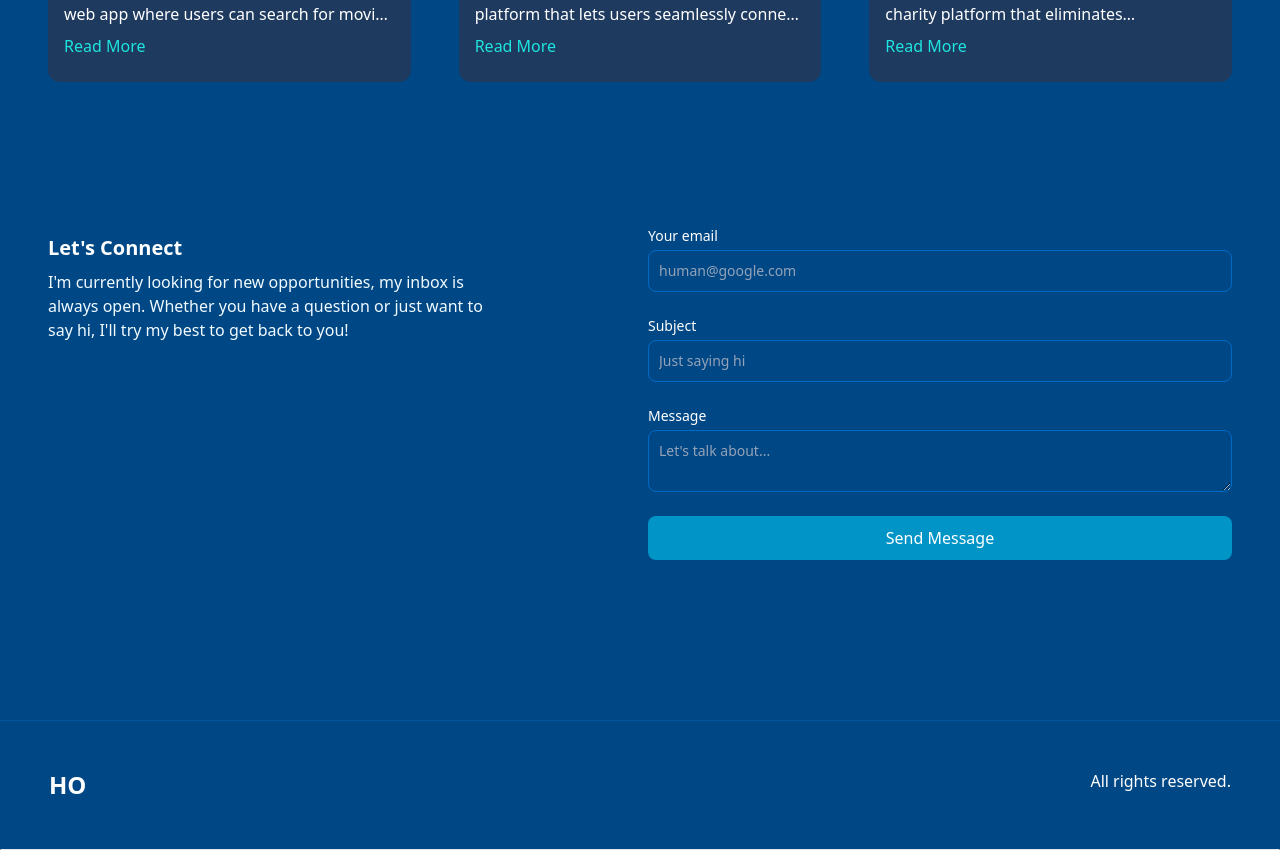
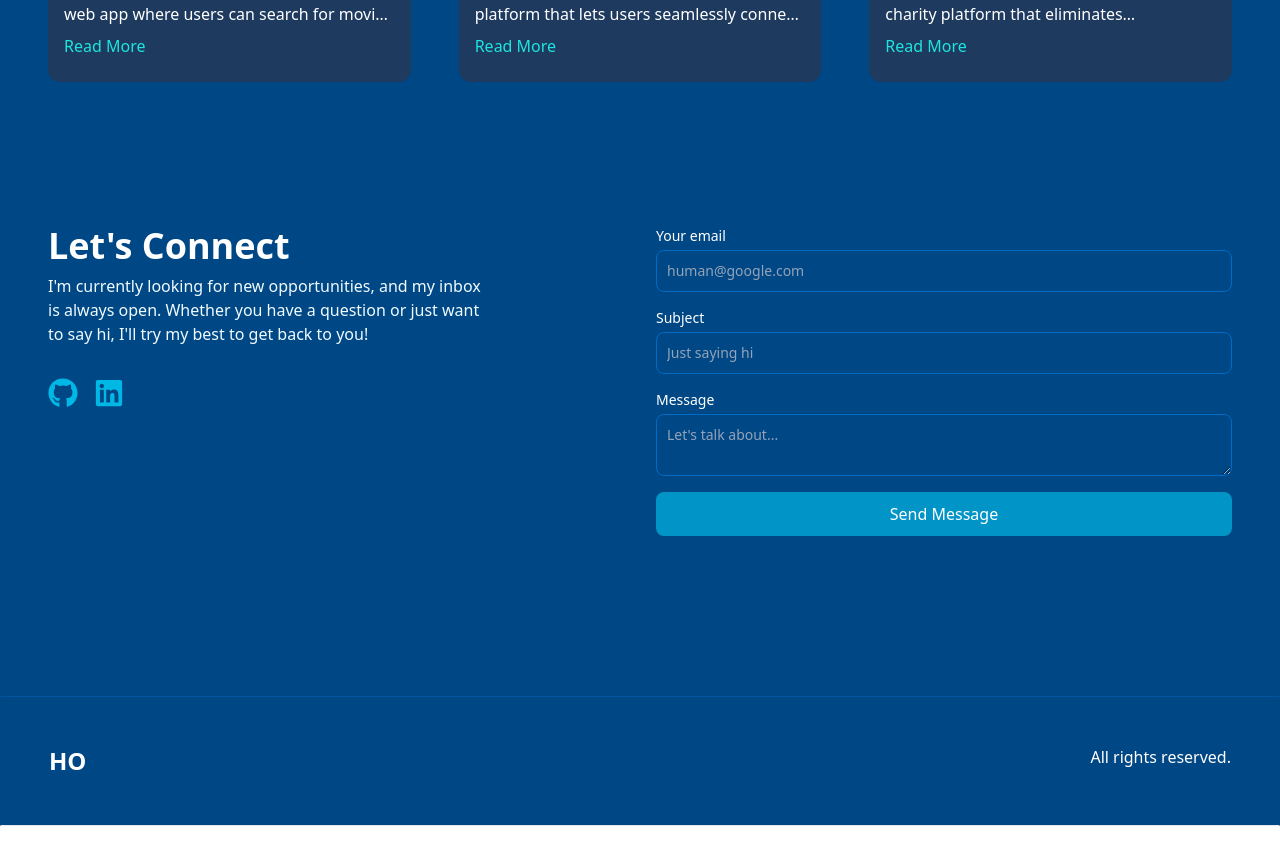
Before and after one commit to ombima56/ombima-hillary, a React (Vite) app in the folder frontend/: page / in a window 1280 px wide. Shown: the part 2120-2970 px from the top of the page. After the commit the page ends 2946 px from the top, so only its background shows below. Built offline with nearby package versions, Linux system fonts and the light colour scheme.

Commit message:
feat: add links to social account

```diff
--- a/frontend/src/components/ui/ProjectCard/EmailSection.jsx
+++ b/frontend/src/components/ui/ProjectCard/EmailSection.jsx
@@ -1,71 +1,108 @@
 "use client";
 import React, { useState, useRef } from "react";
-import { Link } from "react-router-dom";
-// eslint-disable-next-line no-unused-vars
-import { motion } from "framer-motion";
-import { useInView } from "framer-motion";
+import { motion, useInView } from "framer-motion";
+import { FaGithub, FaLinkedin } from "react-icons/fa";
+
+// Component for social icons with enhanced hover effect
+const SocialIcon = (props) => (
+  <a
+    href={props.href}
+    target="_blank"
+    rel="noopener noreferrer"
+    className="text-secondary-500 hover:text-white hover:scale-110 transition-transform duration-300"
+  >
+    <props.Icon size={30} />
+  </a>
+);
 
 const EmailSection = () => {
   const ref = useRef(null);
-  const isInView = useInView(ref);
+  const isInView = useInView(ref, { once: true });
   const [emailSubmitted, setEmailSubmitted] = useState(false);
+  const [isLoading, setIsLoading] = useState(false);
+  const [error, setError] = useState(null);
 
   const handleSubmit = async (e) => {
     e.preventDefault();
-    const data = {
-      email: e.target.email.value,
-      subject: e.target.subject.value,
-      message: e.target.message.value,
-    };
-    const JSONdata = JSON.stringify(data);
-    const endpoint = "/api/send";
+    setIsLoading(true);
+    setError(null);
 
-    const options = {
-      method: "POST",
-      headers: {
-        "Content-Type": "application/json",
-      },
-      body: JSONdata,
-    };
+    // Manual client-side validation for an added layer of security and UX
+    const email = e.target.email.value;
+    const subject = e.target.subject.value;
+    const message = e.target.message.value;
 
-    const response = await fetch(endpoint, options);
+    if (!email || !subject || !message) {
+      setError("All fields are required.");
+      setIsLoading(false);
+      return;
+    }
 
-    if (response.status === 200) {
-      console.log("Message sent.");
+    const data = { email, subject, message };
+
+    try {
+      const response = await fetch("/api/send", {
+        method: "POST",
+        headers: {
+          "Content-Type": "application/json",
+        },
+        body: JSON.stringify(data),
+      });
+
+      if (!response.ok) {
+        throw new Error("Failed to send message. Please try again.");
+      }
+
+      console.log("Message sent successfully!");
       setEmailSubmitted(true);
+      e.target.reset(); // Clear form fields
+    } catch (err) {
+      console.error("Submission error:", err);
+      setError(err.message);
+    } finally {
+      setIsLoading(false);
     }
   };
 
+  const MotionSection = motion.section;
+
   return (
-    <motion.section
+    <MotionSection
       ref={ref}
       initial={{ opacity: 0, y: -100 }}
-      animate={isInView ? { opacity: 1, y: 0 } : "initial"}
+      animate={isInView ? { opacity: 1, y: 0 } : { opacity: 0, y: -100 }}
       transition={{ duration: 0.5 }}
       id="contact"
-      className="grid md:grid-cols-2 my-12 md:my-12 py-24 gap-4 "
+      className="grid md:grid-cols-2 my-12 md:my-12 py-24 gap-8 relative"
     >
       <div className="z-10">
-        <h5 className="text-xl font-bold text-white my-2">
+        <h5 className="text-4xl font-bold text-white mb-2">
           Let&apos;s Connect
         </h5>
         <p className="text-secondary-50 mb-4 max-w-md">
-          I&apos;m currently looking for new opportunities, my inbox is always
-          open. Whether you have a question or just want to say hi, I&apos;ll
-          try my best to get back to you!
+          I&apos;m currently looking for new opportunities, and my inbox is
+          always open. Whether you have a question or just want to say hi,
+          I&apos;ll try my best to get back to you!
         </p>
-        <div className="socials flex flex-row gap-2">
-          {/* Social icons can go here */}
+        <div className="socials flex flex-row gap-4 mt-8">
+          <SocialIcon href="https://github.com/ombima56" Icon={FaGithub} />
+          <SocialIcon
+            href="https://linkedin.com/in/hillary-ombima"
+            Icon={FaLinkedin}
+          />
         </div>
       </div>
       <div>
         {emailSubmitted ? (
-          <p className="text-accent-500 text-sm mt-2">
-            Email sent successfully!
-          </p>
+          <div className="text-center md:text-left p-6 rounded-lg bg-green-500 text-white">
+            <p className="text-lg font-semibold">
+              Thank you for your message! I'll get back to you as soon as
+              possible.
+            </p>
+          </div>
         ) : (
-          <form className="flex flex-col" onSubmit={handleSubmit}>
-            <div className="mb-6">
+          <form className="flex flex-col gap-4" onSubmit={handleSubmit}>
+            <div>
               <label
                 htmlFor="email"
                 className="text-white block mb-1 text-sm font-medium"
@@ -77,11 +114,12 @@ const EmailSection = () => {
                 type="email"
                 id="email"
                 required
-                className="bg-primary-800 border border-primary-600 placeholder-text-muted text-secondary text-sm rounded-lg block w-full p-2.5 focus:ring-accent-500 focus:border-accent-500"
+                disabled={isLoading}
+                className="bg-primary-800 border border-primary-600 placeholder-text-muted text-white text-sm rounded-lg block w-full p-2.5 focus:ring-accent-500 focus:border-accent-500"
                 placeholder="human@google.com"
               />
             </div>
-            <div className="mb-6">
+            <div>
               <label
                 htmlFor="subject"
                 className="text-white block text-sm mb-1 font-medium"
@@ -93,11 +131,12 @@ const EmailSection = () => {
                 type="text"
                 id="subject"
                 required
-                className="bg-primary-800 border border-primary-600 placeholder-text-muted text-secondary text-sm rounded-lg block w-full p-2.5 focus:ring-accent-500 focus:border-accent-500"
+                disabled={isLoading}
+                className="bg-primary-800 border border-primary-600 placeholder-text-muted text-white text-sm rounded-lg block w-full p-2.5 focus:ring-accent-500 focus:border-accent-500"
                 placeholder="Just saying hi"
               />
             </div>
-            <div className="mb-6">
+            <div>
               <label
                 htmlFor="message"
                 className="text-white block text-sm mb-1 font-medium"
@@ -107,25 +146,32 @@ const EmailSection = () => {
               <textarea
                 name="message"
                 id="message"
-                className="bg-primary-800 border border-primary-600 placeholder-text-muted text-secondary text-sm rounded-lg block w-full p-2.5 focus:ring-accent-500 focus:border-accent-500"
+                required
+                disabled={isLoading}
+                className="bg-primary-800 border border-primary-600 placeholder-text-muted text-white text-sm rounded-lg block w-full p-2.5 focus:ring-accent-500 focus:border-accent-500"
                 placeholder="Let's talk about..."
               />
             </div>
             <button
               type="submit"
-              className="bg-secondary-600 hover:bg-secondary-700 text-white font-medium py-2.5 px-5 rounded-lg w-full transition-colors duration-300"
+              disabled={isLoading}
+              className={`font-medium py-2.5 px-5 rounded-lg w-full transition-colors duration-300 ${
+                isLoading
+                  ? "bg-gray-500 cursor-not-allowed"
+                  : "bg-secondary-600 hover:bg-secondary-700 text-white"
+              }`}
             >
-              Send Message
+              {isLoading ? "Sending..." : "Send Message"}
             </button>
-            {emailSubmitted && (
-              <p className="text-accent-500 text-sm mt-2">
-                Email sent successfully!
+            {error && (
+              <p className="text-red-500 text-sm mt-2 p-3 rounded-md bg-red-100 bg-opacity-10 text-center">
+                {error}
               </p>
             )}
           </form>
         )}
       </div>
-    </motion.section>
+    </MotionSection>
   );
 };
 
```
